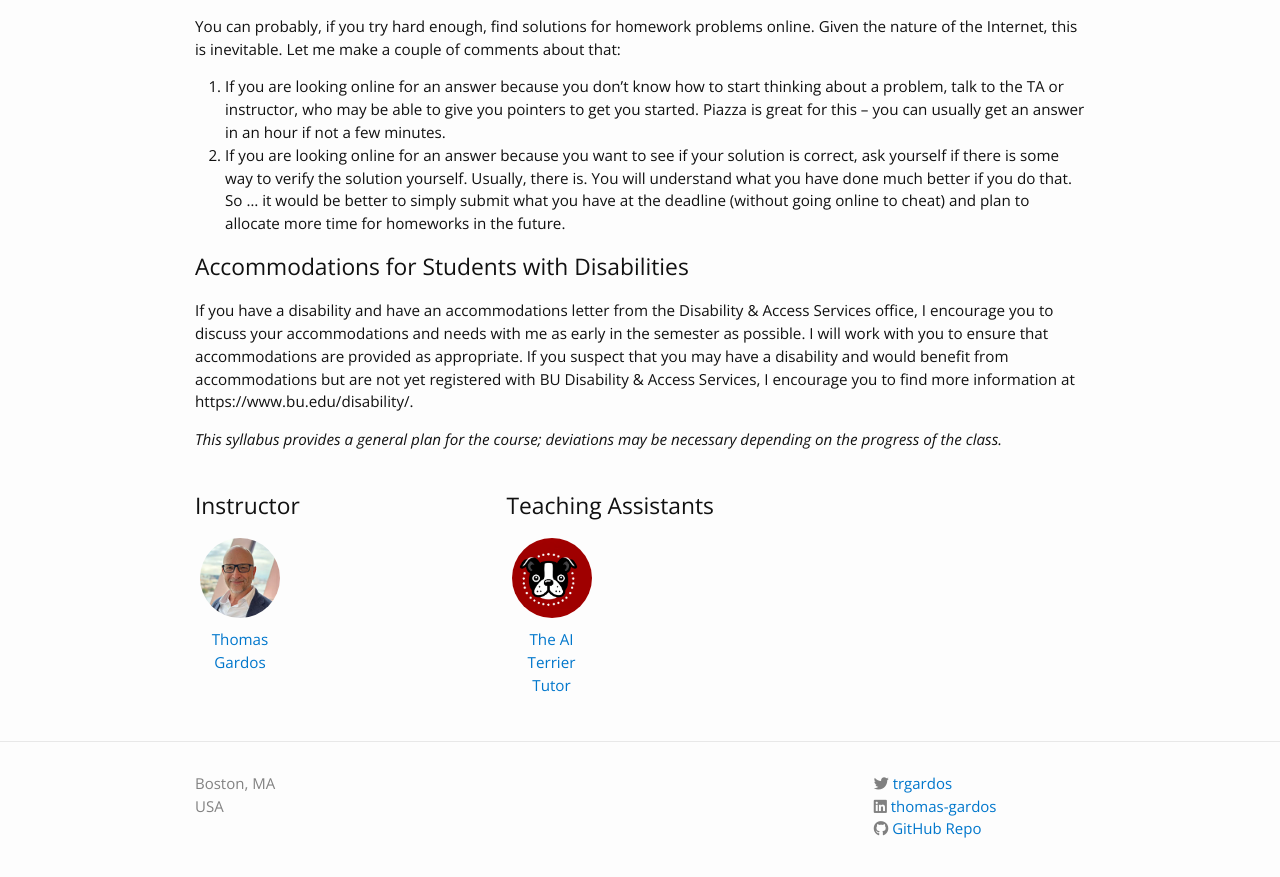
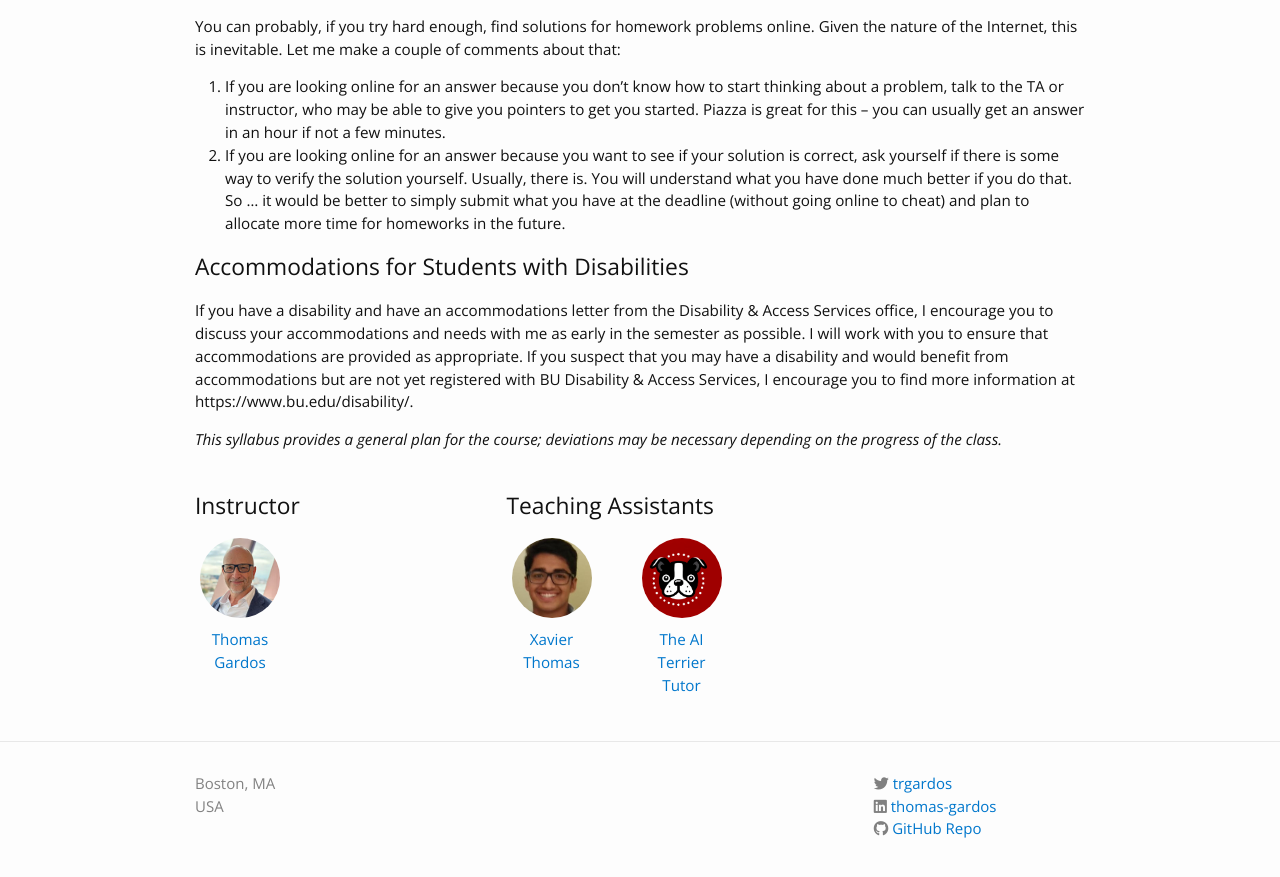
Before and after one commit to DL4DS/sp2025, a Jekyll site: the page built from index.md, in a window 1280 px wide and 900 px high, scrolled down 3088 px. Shown: the top 877 px of the window. Built offline with Jekyll 4.4.1, drawn with Linux system fonts in a browser that asks for light colours; nearby versions of some CDN libraries.

Commit message:
commit for TA profile pic

```diff
--- a/_data/people.yml
+++ b/_data/people.yml
@@ -11,6 +11,10 @@ instructors:
 #    profile_pic: /_images/pp/mcgonagall.jpg
 
 teaching_assistants:
+  - name: Xavier Thomas
+    profile_pic: /_images/pp/xavier.jpg
+    webpage: https://xavierohan.github.io
+    email: xthomas@bu.edu
   - name: The AI Terrier Tutor
     profile_pic: /_images/pp/Terrier_Logo.png
     webpage: https://chat.openai.com/g/g-GcuPjBlNb-dl4ds-terrier-tutor
```
Also changed, not shown: _images/pp/xavier.jpg (added).
